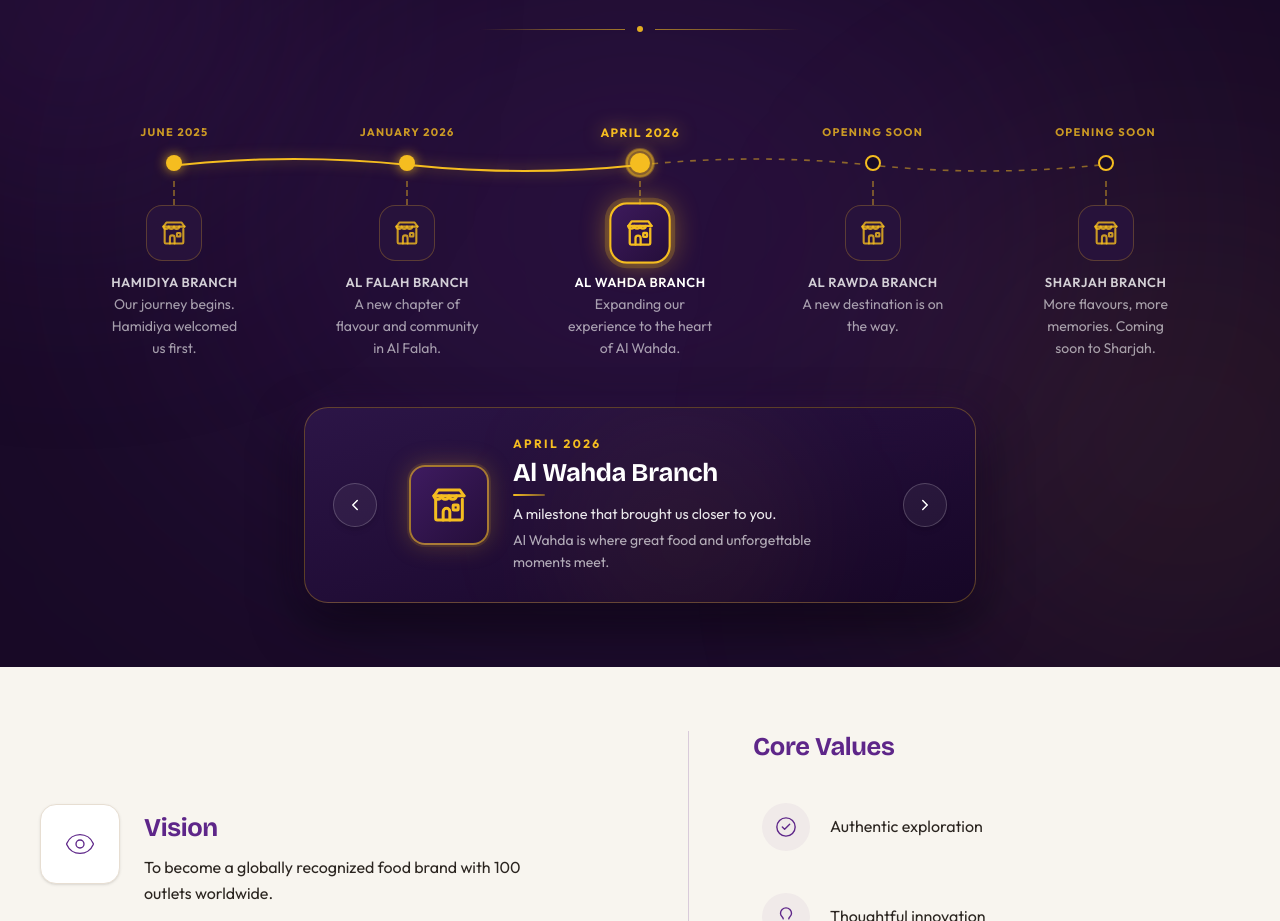
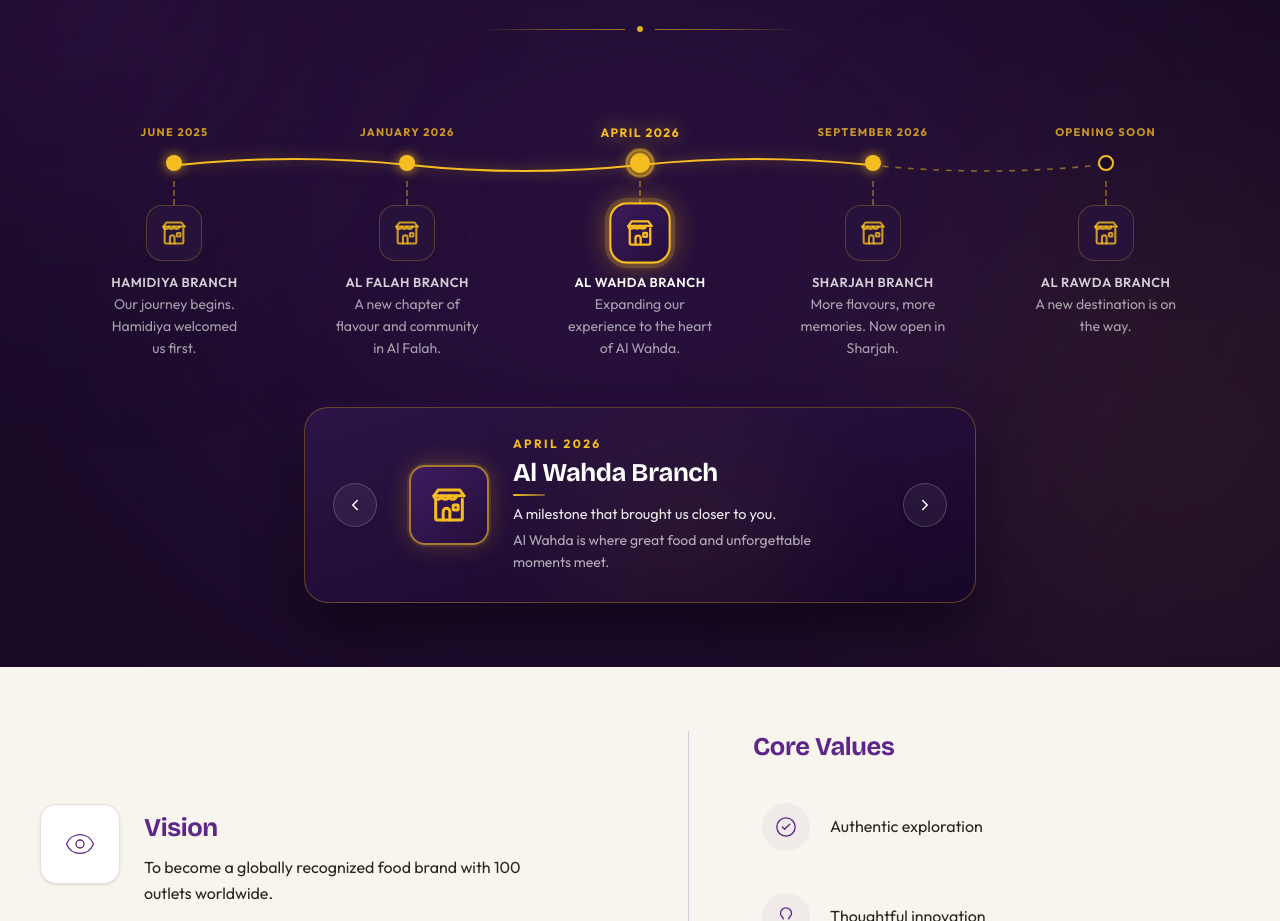
Before and after one commit to Nuro7/wahadshay, a React (Vite) app: page /about in a window 1280 px wide. Shown: the part 1580-2501 px from the top of the page. Built offline with nearby package versions, Linux system fonts and the light colour scheme; no server answers; a web font is replaced by a local one.

Commit message:
Update Sharjah branch status to open and adjust timeline data

```diff
--- a/package.json
+++ b/package.json
@@ -22,6 +22,7 @@
     "tailwindcss": "^4.3.3"
   },
   "devDependencies": {
+    "@rolldown/binding-win32-x64-msvc": "^1.2.9",
     "@types/react": "^19.2.17",
     "@types/react-dom": "^19.2.3",
     "@vitejs/plugin-react": "^6.0.4",
--- a/src/components/About.tsx
+++ b/src/components/About.tsx
@@ -43,21 +43,21 @@ const defaultTimelineData: Milestone[] = [
     status: "open"
   },
   {
+    year: "SEPTEMBER 2026",
+    title: "Sharjah Branch",
+    branchName: "SHARJAH BRANCH",
+    desc: "More flavours, more memories. Now open in Sharjah.",
+    cardSubtitle: "Carrying our legacy to the cultural capital.",
+    cardDesc: "Bringing Wahad Shay's signature karak, specialty teas, and artisanal baked delicacies to Sharjah.",
+    status: "open"
+  },
+  {
     year: "OPENING SOON",
     title: "Al Rawda Branch",
     branchName: "AL RAWDA BRANCH",
     desc: "A new destination is on the way.",
     cardSubtitle: "Expanding to new vibrant neighborhoods.",
     cardDesc: "Our upcoming Al Rawda branch is designed with luxurious warm interiors to create the perfect community sanctuary.",
-    status: "upcoming"
-  },
-  {
-    year: "OPENING SOON",
-    title: "Sharjah Branch",
-    branchName: "SHARJAH BRANCH",
-    desc: "More flavours, more memories. Coming soon to Sharjah.",
-    cardSubtitle: "Carrying our legacy to the cultural capital.",
-    cardDesc: "Bringing Wahad Shay's signature karak, specialty teas, and artisanal baked delicacies to Sharjah.",
     status: "upcoming"
   }
 ];
@@ -347,8 +347,8 @@ export function About({ isHomePage = false }: { isHomePage?: boolean }) {
                   {/* Solid Gold Wave for Open branches */}
                   <path
                     d={language === 'AR'
-                      ? "M 800,20 Q 700,5 600,20 T 400,20"
-                      : "M 0,20 Q 100,5 200,20 T 400,20"}
+                      ? "M 800,20 Q 700,5 600,20 T 400,20 T 200,20"
+                      : "M 0,20 Q 100,5 200,20 T 400,20 T 600,20"}
                     fill="none"
                     stroke="#F5BD20"
                     strokeWidth="2.5"
@@ -357,8 +357,8 @@ export function About({ isHomePage = false }: { isHomePage?: boolean }) {
                   {/* Dashed Gold Wave for Upcoming branches */}
                   <path
                     d={language === 'AR'
-                      ? "M 400,20 Q 300,5 200,20 T 0,20"
-                      : "M 400,20 Q 500,5 600,20 T 800,20"}
+                      ? "M 200,20 Q 100,35 0,20"
+                      : "M 600,20 Q 700,35 800,20"}
                     fill="none"
                     stroke="#F5BD20"
                     strokeWidth="2"
--- a/src/components/FranchiseSection.tsx
+++ b/src/components/FranchiseSection.tsx
@@ -60,7 +60,7 @@ const branches: Branch[] = [
     name: "Muwaileh",
     city: "Sharjah",
     area: "Muwaileh",
-    status: "Coming Soon",
+    status: "Open",
     mapLink: "https://www.google.com/maps/search/CHUNKIES%2F%20Kader%20Abdul%20Kader%20Cafe/@25.310611724853516,55.450016021728516,17z?hl=en",
     x: "58%",
     y: "55%",
--- a/src/i18n/translations.ts
+++ b/src/i18n/translations.ts
@@ -232,21 +232,21 @@ export const translations: any = {
           status: "open"
         },
         {
+          year: "SEPTEMBER 2026",
+          title: "Sharjah Branch",
+          branchName: "SHARJAH BRANCH",
+          desc: "More flavours, more memories. Now open in Sharjah.",
+          cardSubtitle: "Carrying our legacy to the cultural capital.",
+          cardDesc: "Bringing Wahad Shay's signature karak, specialty teas, and artisanal baked delicacies to Sharjah.",
+          status: "open"
+        },
+        {
           year: "OPENING SOON",
           title: "Al Rawda Branch",
           branchName: "AL RAWDA BRANCH",
           desc: "A new destination is on the way.",
           cardSubtitle: "Expanding to new vibrant neighborhoods.",
           cardDesc: "Our upcoming Al Rawda branch is designed with luxurious warm interiors to create the perfect community sanctuary.",
-          status: "upcoming"
-        },
-        {
-          year: "OPENING SOON",
-          title: "Sharjah Branch",
-          branchName: "SHARJAH BRANCH",
-          desc: "More flavours, more memories. Coming soon to Sharjah.",
-          cardSubtitle: "Carrying our legacy to the cultural capital.",
-          cardDesc: "Bringing Wahad Shay's signature karak, specialty teas, and artisanal baked delicacies to Sharjah.",
           status: "upcoming"
         }
       ],
@@ -803,21 +803,21 @@ export const translations: any = {
           status: "open"
         },
         {
+          year: "سبتمبر 2026",
+          title: "فرع الشارقة",
+          branchName: "فرع الشارقة",
+          desc: "مزيد من النكهات والذكريات. تم الافتتاح في الشارقة.",
+          cardSubtitle: "نحمل إرثنا إلى عاصمة الثقافة.",
+          cardDesc: "تقديم شاي الكرك المميز والشاي المختص والمخبوزات الحرفية إلى إمارة الشارقة.",
+          status: "open"
+        },
+        {
           year: "قريباً",
           title: "فرع الروضة",
           branchName: "فرع الروضة",
           desc: "وجهة جديدة في طريقها إليكم.",
           cardSubtitle: "التوسع إلى أحياء جديدة نابضة بالحياة.",
           cardDesc: "فرع الروضة القادم مصمم بديكورات داخلية دافئة وفاخرة ليكون الملاذ المثالي لروادنا.",
-          status: "upcoming"
-        },
-        {
-          year: "قريباً",
-          title: "فرع الشارقة",
-          branchName: "فرع الشارقة",
-          desc: "مزيد من النكهات والذكريات. قريباً في الشارقة.",
-          cardSubtitle: "نحمل إرثنا إلى عاصمة الثقافة.",
-          cardDesc: "تقديم شاي الكرك المميز والشاي المختص والمخبوزات الحرفية إلى إمارة الشارقة.",
           status: "upcoming"
         }
       ],
```
Also changed, not shown: 1 other file (tests, documents, lock files or other folders).
